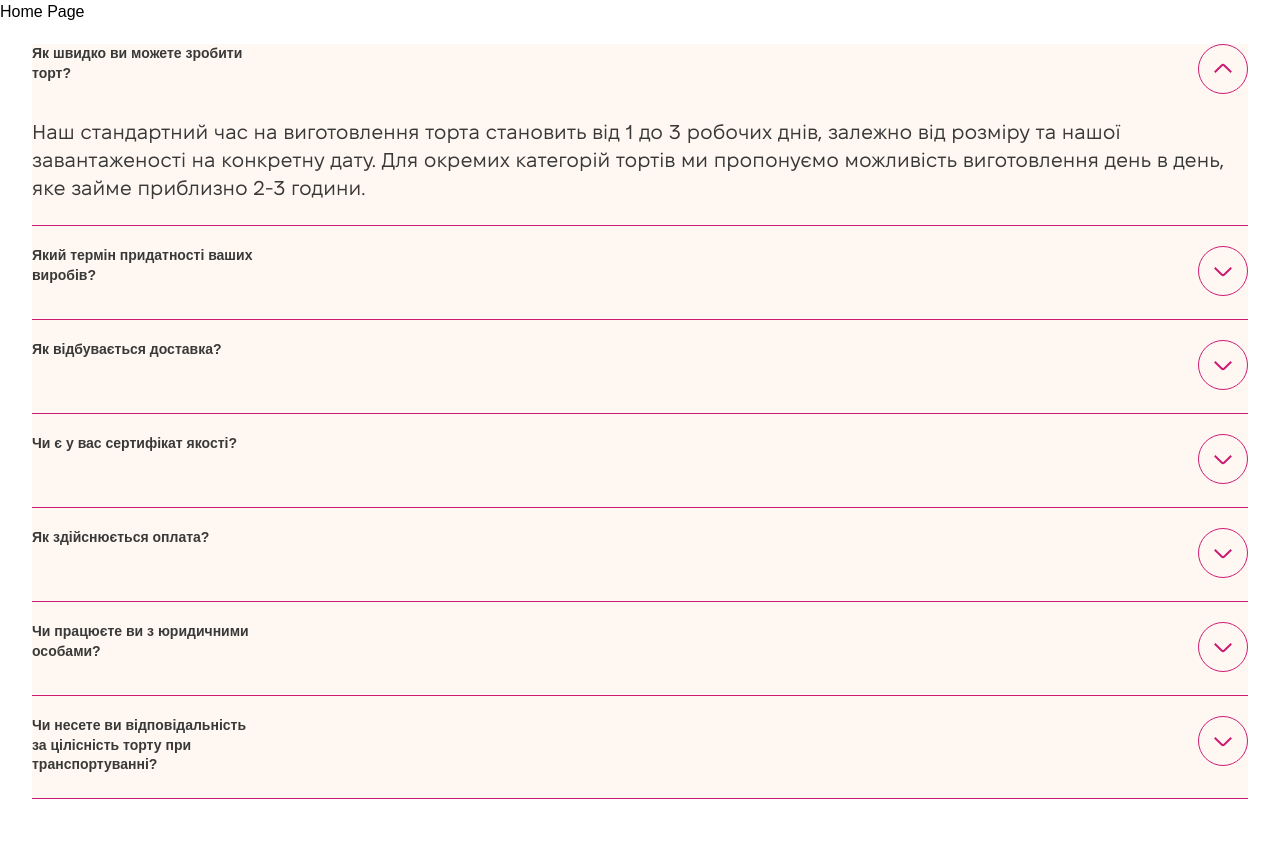
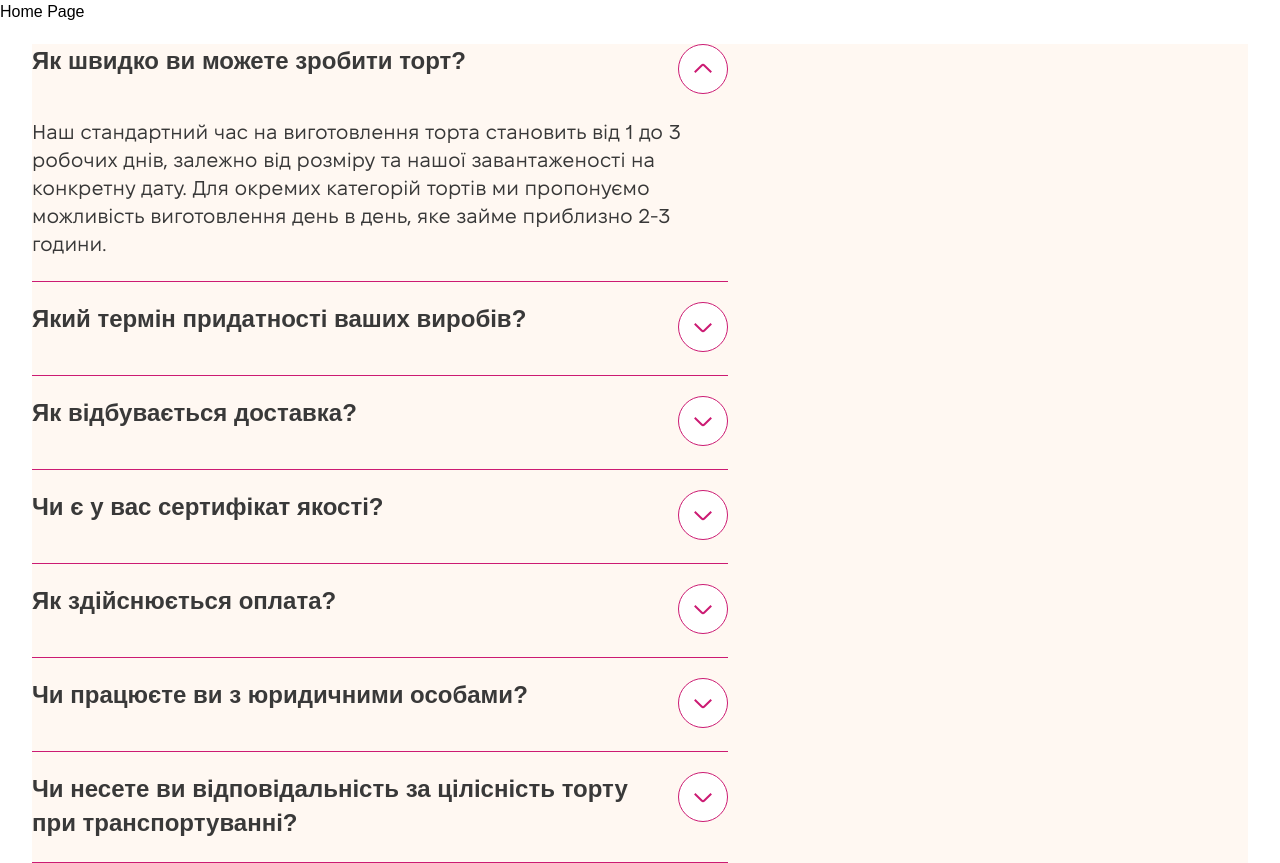
Before and after one commit to SoftRyzen-internship/de-tort, a Next.js app: page / in a window 1280 px wide. Before the commit the page ends 800 px from the top, so only its background shows below. Built offline with nearby package versions, Linux system fonts and the light colour scheme; a web font is replaced by a local one.

Commit message:
add styles for accordionItem

```diff
--- a/src/components/ui/AccordionItem/AccordionItem.tsx
+++ b/src/components/ui/AccordionItem/AccordionItem.tsx
@@ -14,18 +14,18 @@ export const AccordionItem: React.FC<AccordionItemType> = ({
 
   return (
     <div
-      className={`${css.item}`}
+      className={`${css.item} xl:w-[696px]`}
       onClick={(e) => {
         e.preventDefault();
         handleToggle(id);
       }}
     >
       <div className="flex justify-between items-start mt-5">
-        <div className="font-semibold text-sm leading-[1.4] text-color-text-primary w-[225px]">
+        <div className="font-semibold text-sm leading-[1.4] text-color-text-primary w-[220px] md:w-[425px] md:text-[20px] xl:text-[24px] xl:w-[615px]">
           {question}
         </div>
         <div
-          className={`rounded-full border border-color-accent-primary p-[14px] ${isOpen ? "hover:shadow-2xl focus:shadow-2xl md:hover:shadow-3xl md:focus:shadow-3xl" : ""}`}
+          className={`rounded-full border bg-color-bg-white border-color-accent-primary p-[14px] ${isOpen ? "hover:shadow-2xl focus:shadow-2xl md:hover:shadow-3xl md:focus:shadow-3xl" : ""}`}
         >
           <span className="inherit">
             {isOpen ? (
```
